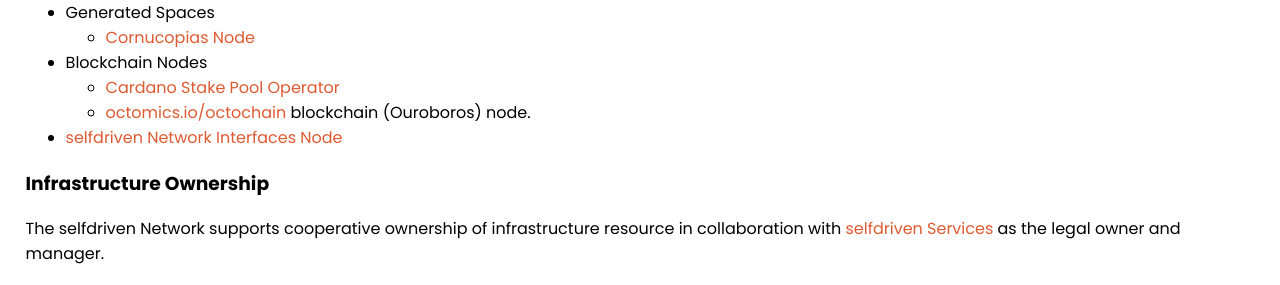
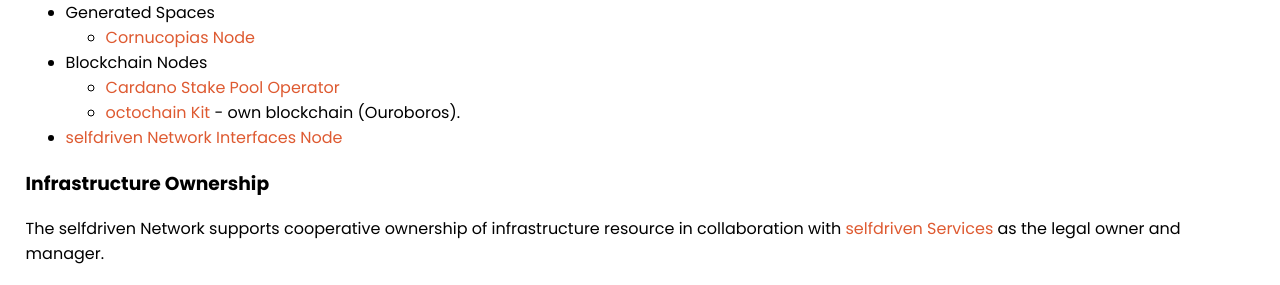
Before and after one commit to selfdriven-foundation/selfdriven-network, a Jekyll site: the page built from docs/pages/infra-interface.md, in a window 1280 px wide. Shown: the part 310-595 px from the top of the page. Built offline with Jekyll 4.4.1, drawn with Linux system fonts in a browser that asks for light colours.

Commit message:
Update infra-interface.md

```diff
--- a/docs/pages/infra-interface.md
+++ b/docs/pages/infra-interface.md
@@ -16,7 +16,7 @@ permalink: /infra-interface/
    - [Cornucopias Node](https://copiwiki.cornucopias.io/the-company/technology/copi-nodes/copi-file-node)
 - Blockchain Nodes
    - [Cardano Stake Pool Operator](https://cardano.org/stake-pool-operation/)
-   - [octomics.io/octochain](https://octomics.io/octochain) blockchain (Ouroboros) node.
+   - [octochain Kit](https://octomics.io/octochain-kit) - own blockchain (Ouroboros).
 - [selfdriven Network Interfaces Node](/interfaces-node/)
 
 ### Infrastructure Ownership
```
